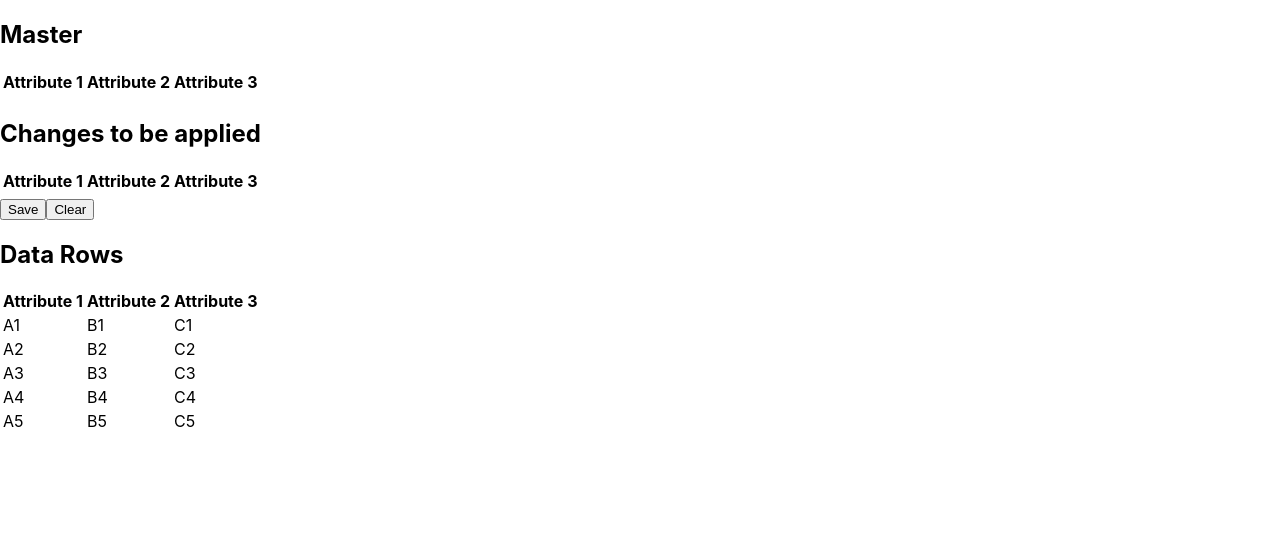
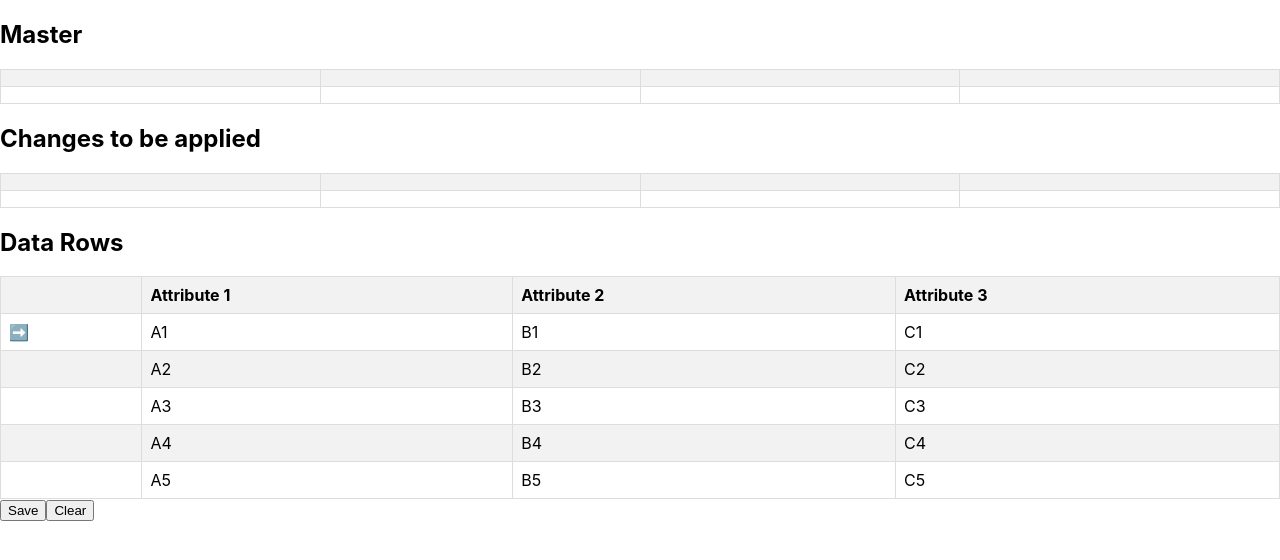
Before and after one commit to AdrianRogowski/newspk, a React (Create React App) app: page / in a window 1280 px wide. Shown: the top 560 px of the page. Built offline with nearby package versions, Linux system fonts and the light colour scheme.

Commit message:
pretty good place, need to update styles

```diff
--- a/src/App.css
+++ b/src/App.css
@@ -1,3 +1,4 @@
+/* App.css */
 .table {
   border-collapse: collapse;
   width: 100%;
@@ -5,14 +6,23 @@
 
 .table th,
 .table td {
-  border: 1px solid black;
+  border: 1px solid #ddd;
   padding: 8px;
   text-align: left;
 }
 
 .table th {
-  padding-top: 12px;
-  padding-bottom: 12px;
   background-color: #f2f2f2;
-  color: black;
 }
+
+.table tr:nth-child(even) {
+  background-color: #f2f2f2;
+}
+
+.table tr:hover {
+  background-color: #ddd;
+}
+
+.selected {
+  background-color: #1dfffb !important;
+}
--- a/src/App.js
+++ b/src/App.js
@@ -1,9 +1,20 @@
 import React, { useState, useMemo } from 'react';
+import './App.css'; // Import the CSS file
+import { useTable, useExpanded } from 'react-table';
 
 const DataMerger = () => {
   const data = useMemo(
     () => [
-      { id: 1, attribute1: 'A1', attribute2: 'B1', attribute3: 'C1' },
+      {
+        id: 1,
+        attribute1: 'A1',
+        attribute2: 'B1',
+        attribute3: 'C1',
+        subRows: [
+          { id: 6, attribute1: 'A6', attribute2: 'B6', attribute3: 'C6' },
+          { id: 7, attribute1: 'A7', attribute2: 'B7', attribute3: 'C7' },
+        ],
+      },
       { id: 2, attribute1: 'A2', attribute2: 'B2', attribute3: 'C2' },
       { id: 3, attribute1: 'A3', attribute2: 'B3', attribute3: 'C3' },
       { id: 4, attribute1: 'A4', attribute2: 'B4', attribute3: 'C4' },
@@ -14,11 +25,44 @@ const DataMerger = () => {
 
   const columns = useMemo(
     () => [
-      { header: 'Attribute 1', accessor: 'attribute1' },
-      { header: 'Attribute 2', accessor: 'attribute2' },
-      { header: 'Attribute 3', accessor: 'attribute3' },
+      {
+        id: 'expander',
+        Header: () => null,
+        Cell: ({ row }) => {
+          if (row.original.subRows && row.original.subRows.length) {
+            return (
+              <span {...row.getToggleRowExpandedProps()}>
+                {row.isExpanded ? '👇' : '➡️'}
+              </span>
+            );
+          } else {
+            return null;
+          }
+        },
+      },
+      { Header: 'Attribute 1', accessor: 'attribute1' },
+      { Header: 'Attribute 2', accessor: 'attribute2' },
+      { Header: 'Attribute 3', accessor: 'attribute3' },
     ],
     []
+  );
+
+  const {
+    getTableProps,
+    getTableBodyProps,
+    headerGroups,
+    rows,
+    prepareRow,
+    state: { expanded },
+  } = useTable(
+    {
+      columns,
+      data,
+      initialState: {
+        expanded: {},
+      },
+    },
+    useExpanded
   );
 
   const [trueRow, setTrueRow] = useState({});
@@ -29,7 +73,15 @@ const DataMerger = () => {
   };
 
   const saveTrueRow = () => {
-    setMasterRow(trueRow);
+    const updatedMasterRow = { ...masterRow };
+
+    Object.keys(trueRow).forEach((key) => {
+      if (trueRow[key] !== undefined && trueRow[key] !== null) {
+        updatedMasterRow[key] = trueRow[key];
+      }
+    });
+
+    setMasterRow(updatedMasterRow);
     setTrueRow({});
   };
 
@@ -73,36 +125,73 @@ const DataMerger = () => {
           </tr>
         </tbody>
       </table>
-      <button onClick={saveTrueRow}>Save</button>
-      <button onClick={clearTrueRow}>Clear</button>
       <h2>Data Rows</h2>
-      <table className="table">
+      <table className="table" {...getTableProps()}>
         <thead>
-          <tr>
-            {columns.map((column) => (
-              <th key={column.accessor}>{column.header}</th>
+          {headerGroups.map((headerGroup) => (
+            <tr {...headerGroup.getHeaderGroupProps()}>
+              {headerGroup.headers.map((column) => (
+                <th {...column.getHeaderProps()}>{column.render('Header')}</th>
               ))}
             </tr>
+          ))}
         </thead>
+        <tbody {...getTableBodyProps()}>
+        {rows.map((row) => {
+          prepareRow(row);
+          const rowProps = row.getRowProps();
+          return (
+            <React.Fragment key={rowProps.key}>
+              <tr {...rowProps}>
+                {row.cells.map((cell) => {
+                  const isExpander = cell.column.id === 'expander';
+                  const isSelected = trueRow[cell.column.id] === cell.value;
+                  return (
+                    <td
+                      {...cell.getCellProps()}
+                      onClick={() => {
+                        if (!isExpander) {
+                          selectCell(cell.column.id, cell.value);
+                        }
+                      }}
+                      className={isSelected && !isExpander ? 'selected' : ''}
+                    >
+                      {cell.render('Cell')}
+                    </td>
+                  );
+                })}
+              </tr>
+                {row.isExpanded ? (
+                  <tr>
+                    <td colSpan={columns.length}>
+                      <table className="table">
                         <tbody>
-          {data.map((row) => (
-            <tr key={row.id}>
-              {columns.map((column) => (
+                          {row.original.subRows.map((subRow) => (
+                            <tr key={subRow.id}>
+                              <td></td>
+                              {columns.slice(1).map((column) => (
                                 <td
-                  key={column.accessor}
-                  onClick={() => selectCell(column.accessor, row[column.accessor])}
-                  style={{
-                    cursor: 'pointer',
-                    backgroundColor: trueRow[column.accessor] === row[column.accessor] ? 'lightblue' : 'white',
-                  }}
+                                  key={column.id}
+                                  onClick={() => selectCell(column.accessor, subRow[column.accessor])}
+                                  className={trueRow[column.accessor] === subRow[column.accessor] ? 'selected' : ''}
                                 >
-                  {row[column.accessor]}
+                                  {subRow[column.accessor]}
                                 </td>
                               ))}
                             </tr>
                           ))}
                         </tbody>
                       </table>
+                    </td>
+                  </tr>
+                ) : null}
+              </React.Fragment>
+            );
+          })}
+        </tbody>
+      </table>
+      <button onClick={saveTrueRow}>Save</button>
+      <button onClick={clearTrueRow}>Clear</button>
     </div>
   );
 };
```
Lines whose indentation alone changed are shown as unchanged.
